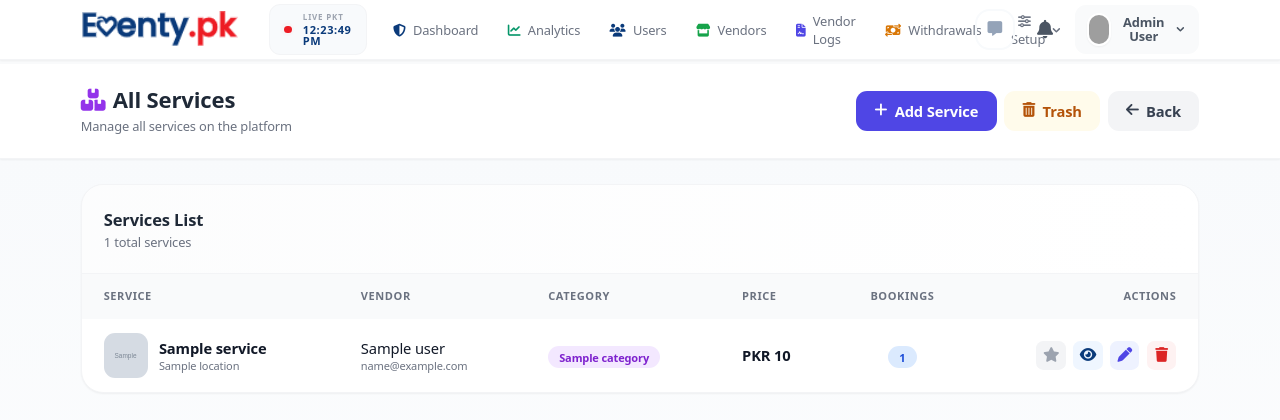
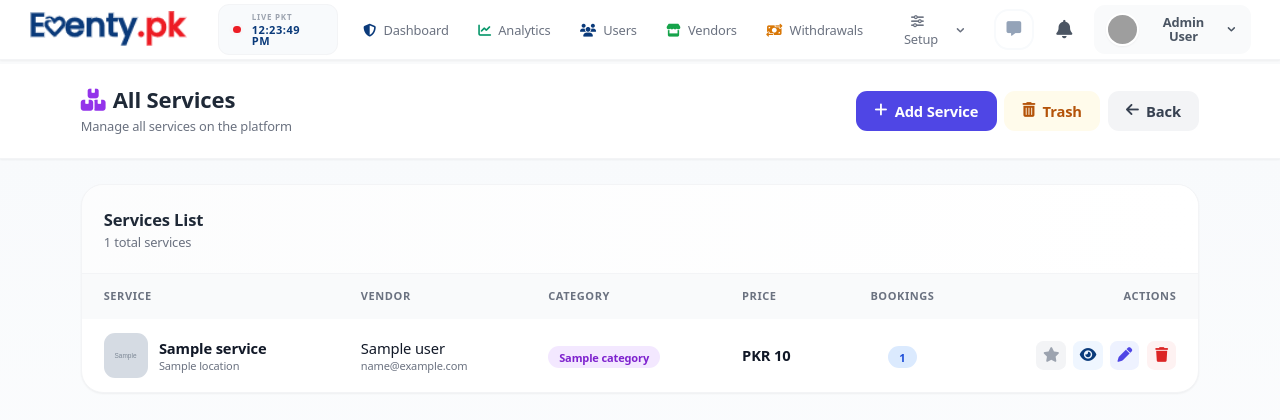
Before and after one commit to WUHTareen/Eventy, a Laravel app: template resources/views/admin/services.blade.php in a window 1280 px wide. Shown: the top 420 px of the page. Run offline with Laravel 12, Linux system fonts and the light colour scheme; a user stored in the database is signed in; data comes from the database, SQL or seed files in the repository; tables that the repository leaves empty hold one stand-in row (values such as "Sample post"); the template is opened without the code that fills it: most values are stand-ins (such as "Sample title", 1, 10 or a date in 2020); grey boxes marked "Sample" are stand-in pictures; data that the repository does not hold is empty; some libraries are stand-ins or nearby versions; grey boxes are pictures that could not be loaded.

Commit message:
Move Vendor Logs into Setup dropdown and widen navbar to reduce overlap with messages icon

```diff
--- a/resources/views/layouts/navigation.blade.php
+++ b/resources/views/layouts/navigation.blade.php
@@ -1,5 +1,5 @@
 <nav x-data="{ open: false }" class="bg-white border-b border-gray-100 sticky top-0 z-50 shadow-sm">
-    <div class="max-w-7xl mx-auto px-4 sm:px-6 lg:px-8">
+    <div class="max-w-[1600px] mx-auto px-4 sm:px-6 lg:px-8">
         <div class="flex justify-between h-16">
             <div class="flex">
                 <!-- Logo -->
@@ -69,10 +69,6 @@
                             <i class="fa-solid fa-store mr-2 text-green-600"></i> {{ __('Vendors') }}
                         </x-nav-link>
 
-                        <x-nav-link :href="route('admin.vendor-logs')" :active="request()->routeIs('admin.vendor-logs')">
-                            <i class="fa-solid fa-file-contract mr-2 text-indigo-600"></i> {{ __('Vendor Logs') }}
-                        </x-nav-link>
-
                         <x-nav-link :href="route('admin.withdrawals')" :active="request()->routeIs('admin.withdrawals')">
                             <i class="fa-solid fa-money-bill-transfer mr-2 text-amber-600"></i> {{ __('Withdrawals') }}
                         </x-nav-link>
@@ -90,6 +86,9 @@
                                     </button>
                                 </x-slot>
                                 <x-slot name="content">
+                                    <x-dropdown-link :href="route('admin.vendor-logs')">
+                                        <i class="fa-solid fa-file-contract mr-2 text-gray-400"></i> {{ __('Vendor Logs') }}
+                                    </x-dropdown-link>
                                     <x-dropdown-link :href="route('admin.homepage.edit')">
                                         <i class="fa-solid fa-house-laptop mr-2 text-gray-400"></i> {{ __('Homepage Content') }}
                                     </x-dropdown-link>
```
